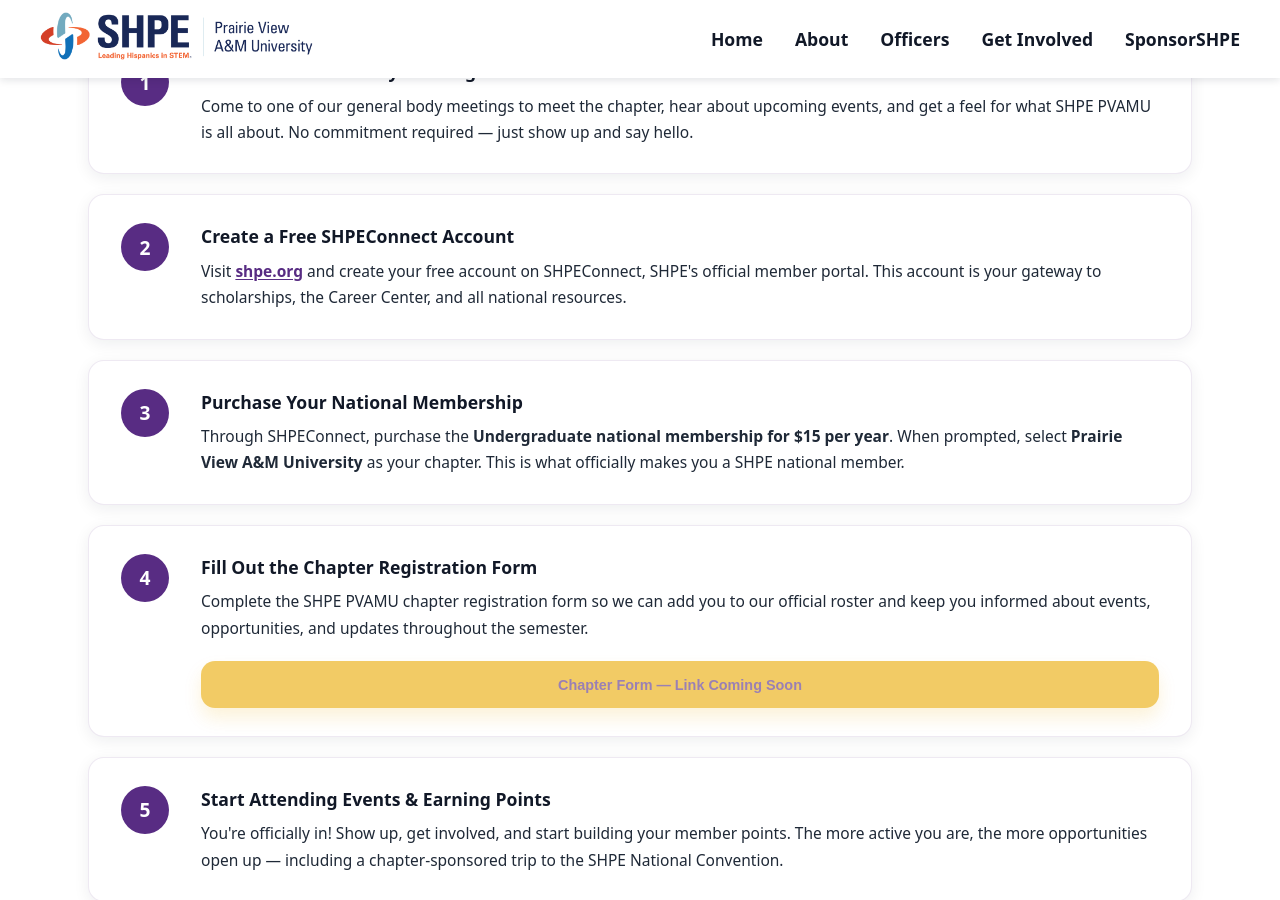
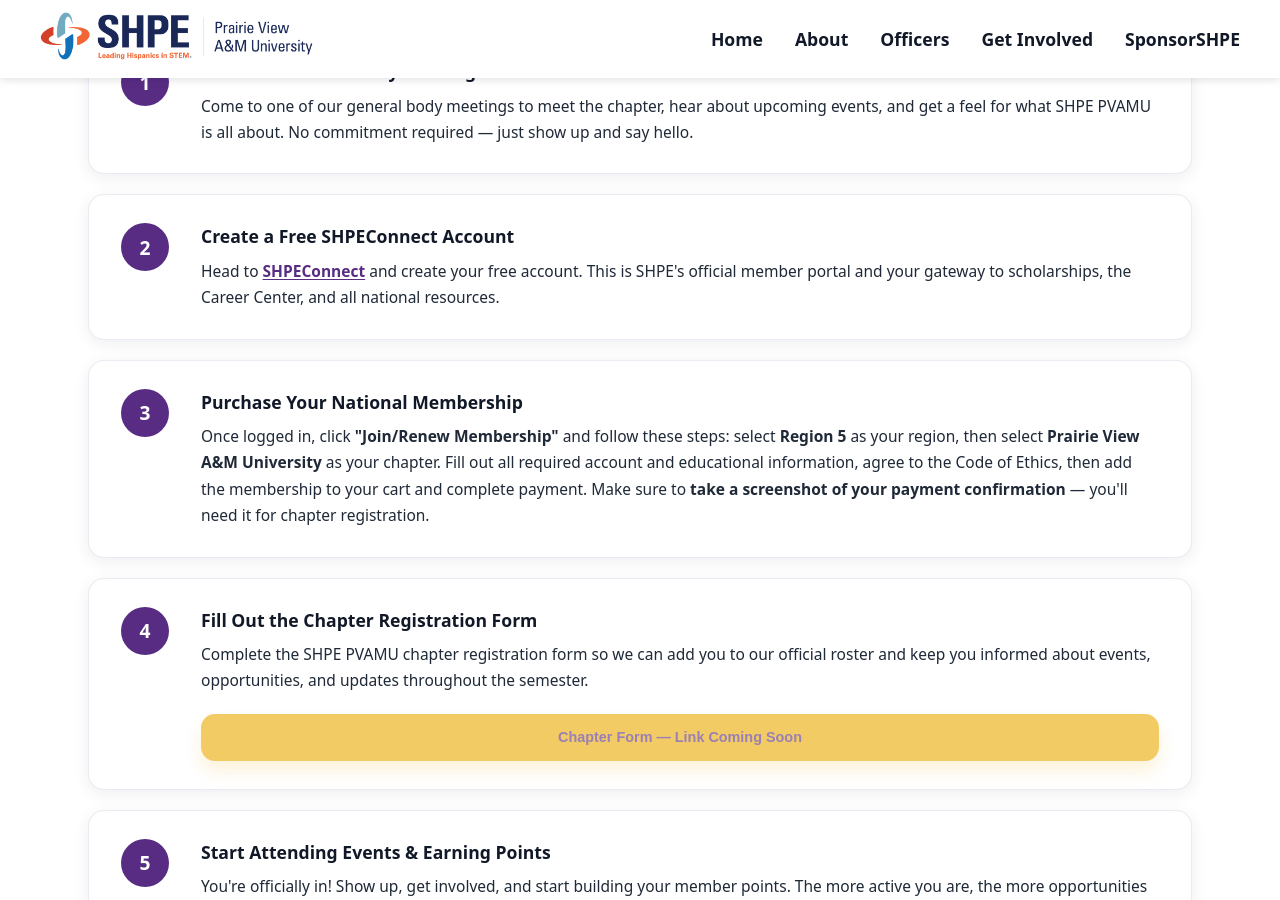
Before and after one commit to NestorYandel/pvamu-shpe-website, a Jekyll site: the page built from get-involved.md, in a window 1280 px wide and 900 px high, scrolled down 1807 px. Built offline with Jekyll 4.4.1, drawn with Linux system fonts in a browser that asks for light colours.

Commit message:
Update get-involved.md

```diff
--- a/get-involved.md
+++ b/get-involved.md
@@ -105,7 +105,7 @@
           <div class="gi-step-number" aria-hidden="true">2</div>
           <div class="gi-step-content">
             <h3 class="gi-step-title">Create a Free SHPEConnect Account</h3>
-            <p class="gi-step-desc">Visit <a class="gi-link" href="https://shpe.org" target="_blank" rel="noopener">shpe.org</a> and create your free account on SHPEConnect, SHPE's official member portal. This account is your gateway to scholarships, the Career Center, and all national resources.</p>
+            <p class="gi-step-desc">Head to <a class="gi-link" href="https://www.shpeconnect.org/eweb/DynamicPage.aspx?WebCode=LoginRequired&expires=yes&Site=shpe" target="_blank" rel="noopener">SHPEConnect</a> and create your free account. This is SHPE's official member portal and your gateway to scholarships, the Career Center, and all national resources.</p>
           </div>
         </li>
 
@@ -113,7 +113,7 @@
           <div class="gi-step-number" aria-hidden="true">3</div>
           <div class="gi-step-content">
             <h3 class="gi-step-title">Purchase Your National Membership</h3>
-            <p class="gi-step-desc">Through SHPEConnect, purchase the <strong>Undergraduate national membership for $15 per year</strong>. When prompted, select <strong>Prairie View A&amp;M University</strong> as your chapter. This is what officially makes you a SHPE national member.</p>
+            <p class="gi-step-desc">Once logged in, click <strong>"Join/Renew Membership"</strong> and follow these steps: select <strong>Region 5</strong> as your region, then select <strong>Prairie View A&amp;M University</strong> as your chapter. Fill out all required account and educational information, agree to the Code of Ethics, then add the membership to your cart and complete payment. Make sure to <strong>take a screenshot of your payment confirmation</strong> — you'll need it for chapter registration.</p>
           </div>
         </li>
 
```
